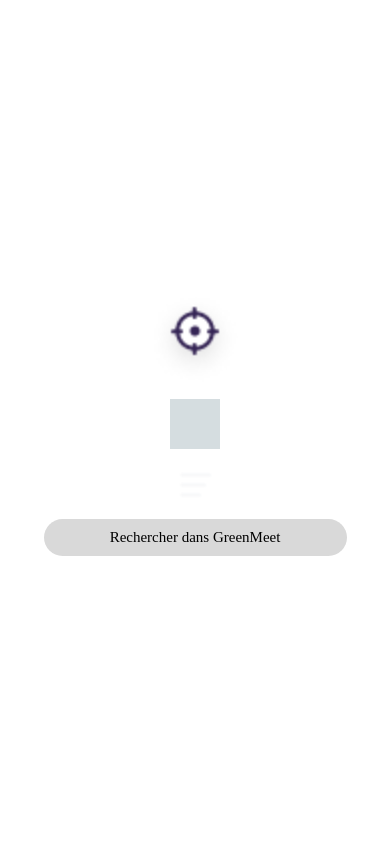
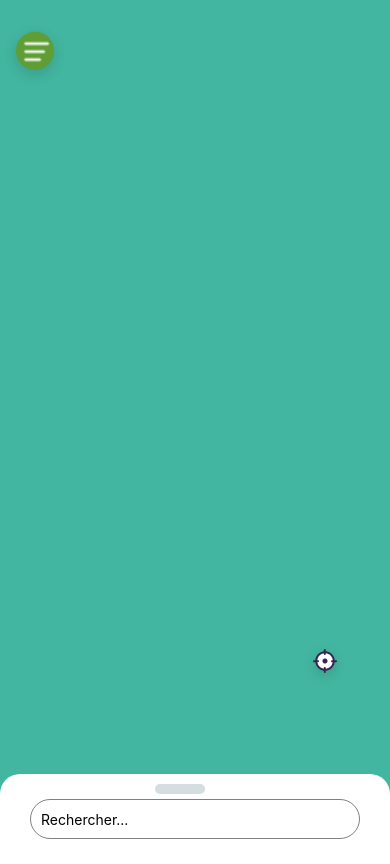
Before and after one commit to antonfoch/GreenMeet, a React Native app in the folder GreenMeet/: screen / in a window 390 px wide. Built offline with nearby package versions, Linux system fonts and the light colour scheme.

Commit message:
{ADD} MainPage with no map for the moment

```diff
--- a/GreenMeet/App.js
+++ b/GreenMeet/App.js
@@ -1,71 +1,151 @@
-import React from 'react';
-import { View, Image, Text, StyleSheet } from 'react-native';
+import React, { useState } from 'react';
+import { StyleSheet, View, Image, TouchableOpacity, TextInput, Text } from 'react-native';
+import { PanGestureHandler, State } from 'react-native-gesture-handler';
 
-import Btn_loc from './assets/ic_loc.png'; // Importez Ic_loc depuis le fichier approprié
-import Ic_gesture from './assets/ic_gesture.png'; // Importez Ic_gesture depuis le fichier approprié
-import Ic_menu from './assets/ic_menu.png'; // Importez Ic_menu depuis le fichier approprié
+export function Home() {
+    const [extended, setExtended] = useState(false);
 
-export default function Home() {
+    const toggleExtension = () => {
+        setExtended(!extended);
+    };
+
+    const onGestureEvent = ({ nativeEvent }) => {
+        if (nativeEvent.state === State.ACTIVE) {
+            // Le bouton est en cours de glissement, déterminez la direction ici
+            if (nativeEvent.translationY < 0) {
+                // Le bouton est glissé vers le haut
+                setExtended(true);
+            } else {
+                // Le bouton est glissé vers le bas
+                setExtended(false);
+            }
+        }
+    };
+
     return (
-        <View style={styles.container}>
-            <Image source={Btn_loc} style={styles.btnLocImage} /> {/* Utilisez l'image Ic_loc */}
-            <View style={styles.btn_loc}>
-                {/* ... Autres éléments ... */}
+        <View style={styles.root}>
+            <View style={styles.content}>
+                <View style={styles.navBtn}>
+                    <Image source={require('./assets/Ellipse.png')} style={styles.ellipse} />
+                    <View style={styles.overlay}>
+                        <Image source={require('./assets/ic_menu.png')} style={styles.menuIcon} />
+                    </View>
+                    <Image source={require('./assets/ic_loc.png')} style={styles.loc} />
+                </View>
+                {/* Contenu principal de la page */}
             </View>
-            {/* ... Autres éléments ... */}
-
-            <Image source={Ic_gesture} style={styles.icGestureImage} /> {/* Utilisez l'image Ic_gesture */}
-
-            <View style={styles.navbar_x}>
-                <View style={styles.navbtn}>
-                    <Image source={Ic_menu} style={styles.icMenuImage} /> {/* Utilisez l'image Ic_menu */}
-                </View>
+            <View style={styles.bottomBar}>
+                <TextInput
+                    placeholder="Rechercher..."
+                    style={styles.searchBar}
+                />
+                <PanGestureHandler onGestureEvent={onGestureEvent}>
+                    <TouchableOpacity
+                        style={styles.addButton}
+                        onPress={toggleExtension}
+                    >
+                        <Image source={require('./assets/ic_gesture.png')} style={styles.addButtonIcon} />
+                    </TouchableOpacity>
+                </PanGestureHandler>
             </View>
 
-            {/* Rectangle 1223 */}
-            <View style={styles.rectangle1223}>
-                <Text style={styles.rechercherdansGreenMeet}>
-                    {`Rechercher dans GreenMeet`}
-                </Text>
-            </View>
+            {/* Contenu supplémentaire lorsque la barre est étendue */}
+            {extended && (
+                <View style={styles.extensionContent}>
+                    <Text>Contenu supplémentaire</Text>
+                    {/* Ajoutez ici le contenu supplémentaire lorsque la barre est étendue */}
+                </View>
+            )}
         </View>
     );
 }
 
 const styles = StyleSheet.create({
-    container: {
+    root: {
+        height: 844,
+        width: 390,
+        backgroundColor: '#42B6A0',
+    },
+    content: {
         flex: 1,
+    },
+    image: {
+        width: 36,
+        height: 36,
+        flexShrink: 0,
+    },
+    ellipse: {
+        width: 70,
+        height: 70,
+        flexShrink: 0,
+    },
+    loc: {
+        width: 50,
+        height: 50,
+        top: 550,
+        left: 300,
+        flexShrink: 0,
+    },
+    navBtn: {
+        width: 37,
+        height: 32,
+        top: 20,
+        left: 0,
+        right: 20,
+        flexShrink: 0,
+        position: 'relative',
+    },
+    overlay: {
+        position: 'absolute',
+        top: 15,
+        left: 17,
+        width: '100%',
+        height: '100%',
         alignItems: 'center',
+        justifyContent: 'center'
+    },
+    menuIcon: {
+        width: 40,
+        height: 40,
+        flexShrink: 0,
+    },
+    bottomBar: {
+        flexDirection: 'row',
+        alignItems: 'center',
+        backgroundColor: '#fff',
+        top: 20,
+        padding: 25,
+        paddingHorizontal: 30,
+        borderRadius: 20,
+    },
+    searchBar: {
+        flex: 1,
+        height: 40,
+        borderColor: 'gray',
+        borderWidth: 0.5,
+        borderRadius: 40, // Ajustez la valeur du rayon pour rendre la searchBar arrondie
+        marginRight: -50,
+        paddingHorizontal: 10,
+    },
+    addButtonIcon: {
+        width: 50,
+        height: 10,
+        top: -30,
+        left: -155,
+        borderRadius: 20,
         justifyContent: 'center',
     },
-    btnLocImage: {
-        width: 100,
-        height: 100,
-        marginBottom: 10,
+    extensionContent: {
+        backgroundColor: 'white',
+        paddingHorizontal: 'auto',
+        paddingVertical:50,
     },
-    icGestureImage: {
-        width: 50,
-        height: 50,
-        marginBottom: 10,
+    buttonAboveNavBar: {
+        position: 'absolute',
+        top: -40, // Ajustez la position verticale selon vos besoins
+        left: 10, // Ajustez la position horizontale selon vos besoins
+        zIndex: 1, // Assurez-vous que le bouton est affiché au-dessus de la barre de navigation
     },
-    icMenuImage: {
-        width: 50,
-        height: 50,
-        marginBottom: 10,
-    },
-    rectangle1223: {
-        width: 303,
-        height: 37,
-        backgroundColor: "rgba(217, 217, 217, 1)",
-        borderRadius: 20,
-        alignItems: 'center',
-        justifyContent: 'center',
-        position: 'relative', // Ajoutez cette ligne pour permettre le positionnement absolu
-    },
-    rechercherdansGreenMeet: {
-        fontSize: 15,
-        fontFamily: 'Mulish',
-        textAlign: "center",
-    },
-    // Ajoutez d'autres styles selon vos besoins
 });
+
+export default Home;
```
